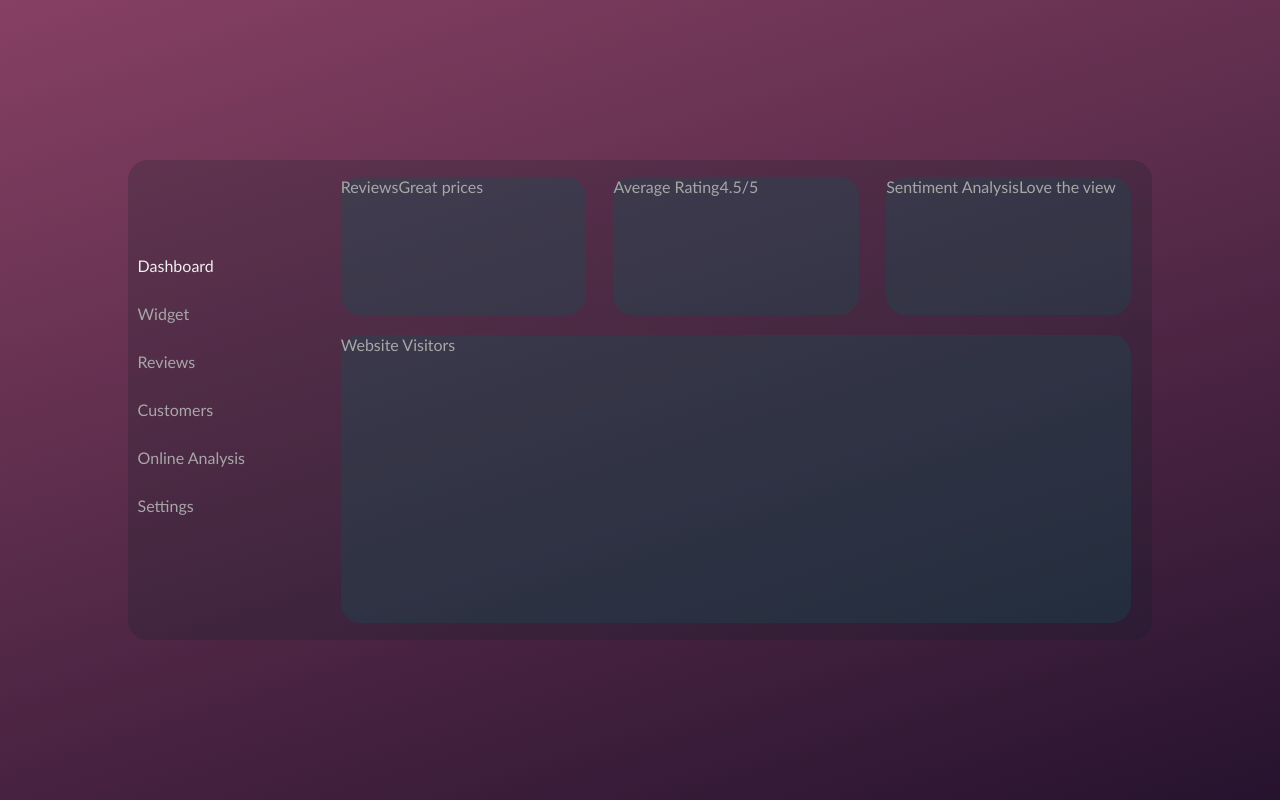
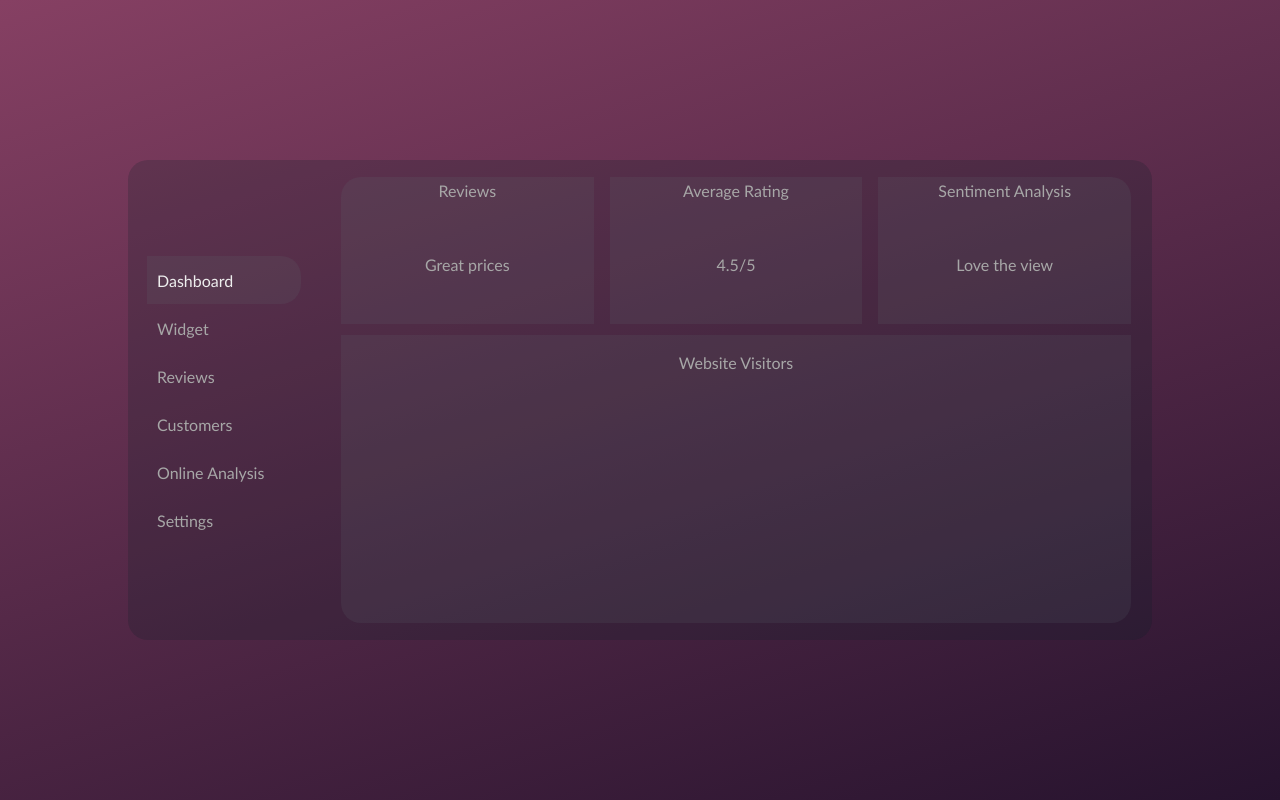
Before and after one commit to BlakeEriks/ringo-homework, a React (Create React App) app in the folder unit-3/dashboard/: page / in a window 1280 px wide. Built offline with nearby package versions, Linux system fonts and the light colour scheme.

Commit message:
Improving styles

```diff
--- a/unit-3/dashboard/src/App.css
+++ b/unit-3/dashboard/src/App.css
@@ -33,14 +33,20 @@ main {
 }
 
 .navbar-element {
-  width: 90%;
+  width: 75%;
   height: 10%;
   transition: 0.1s ease;
   cursor: pointer;
+  border-top-right-radius: 20px;
+  border-bottom-right-radius: 20px;
+  display: flex;
+  padding-left: 10px;
+  align-items: center;
 }
 
 .navbar-element:hover {
   color: #eeeeee;
+  background: #8383833e;
 }
 
 .dashboard {
@@ -61,21 +67,54 @@ main {
 
 .card {
   display: flex;
-  background: rgba(13, 83, 84, 0.317);
-  border-radius: 20px;
+  flex-direction: column;
+  align-items: center;
+  background: rgba(97, 120, 121, 0.132);
+  /* border-radius: 20px; */
+  cursor: pointer;
+  transition: 0.2s ease-in-out;
+}
+
+.card:first-child {
+  border-top-left-radius: 20px;
+}
+
+.card:last-child {
+  border-top-right-radius: 20px;
+}
+
+.card:hover {
+  background: rgba(141, 175, 177, 0.324);
 }
 
 .card.small {
-  height: 87%;
-  width: 31%;
+  height: 93%;
+  width: 32%;
 }
 
 .card.large {
-  /* flex: 1; */
   width: 95%;
   height: 60%;
+  border-radius: 0;
+  border-bottom-left-radius: 20px;
+  border-bottom-right-radius: 20px;
+}
+
+.card-header {
+  display: flex;
+  align-items: center;
+  justify-content: center;
+  width: 90%;
+  height: 20%;
+}
+
+.card-content {
+  display: flex;
+  align-items: center;
+  height: 85%;
 }
 
 .selected {
   color: #eeeeee;
+  background: rgba(97, 120, 121, 0.132);
 }
```
